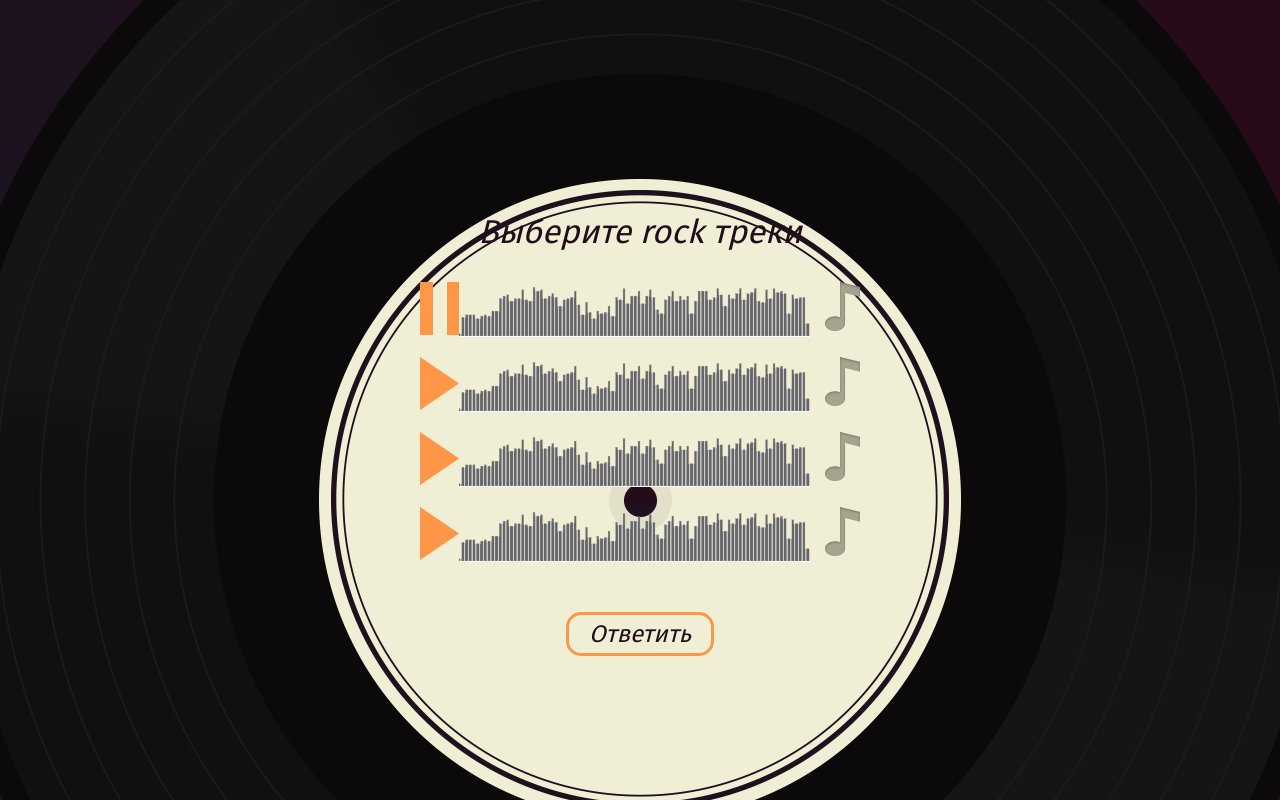
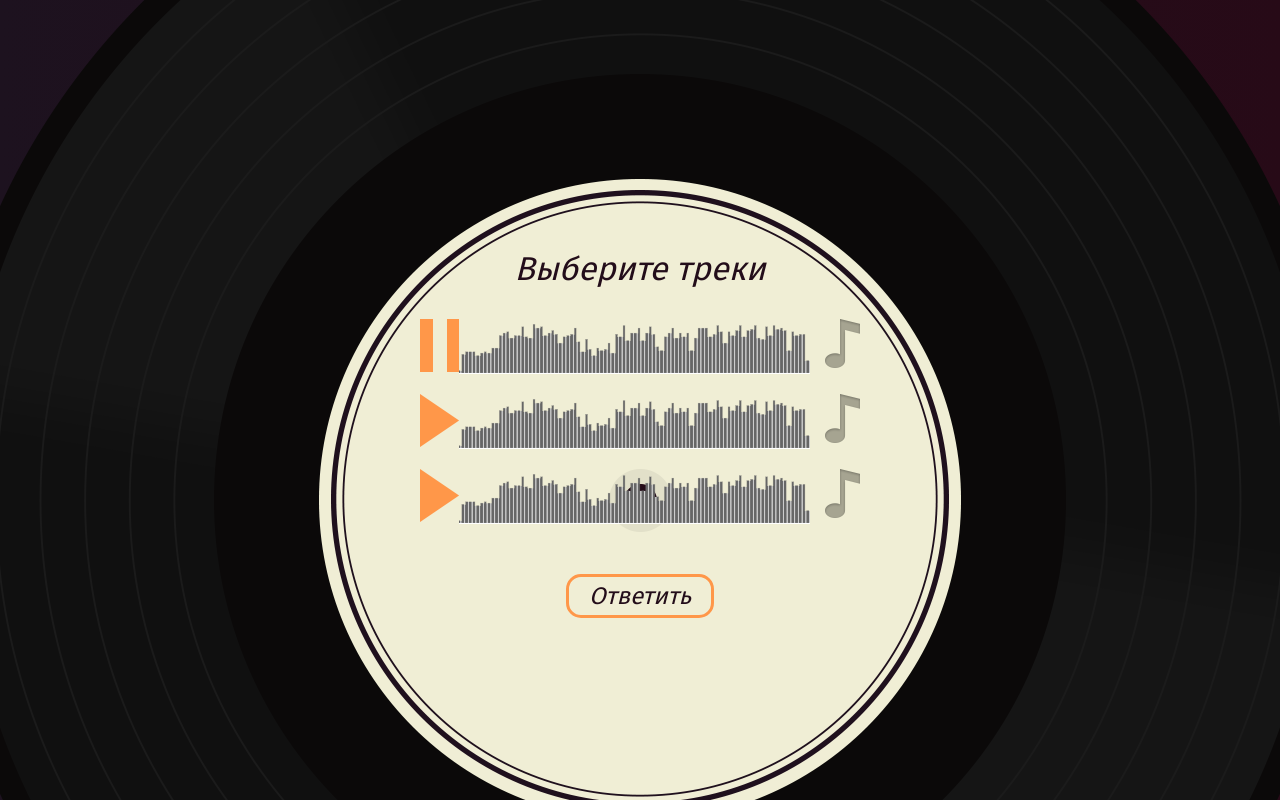
Before and after one commit to egor-js/1342395-guess-melody-4, a React app: page /genre in a window 1280 px wide. Shown: the top 800 px of the page. Built offline with nearby package versions, Linux system fonts and the light colour scheme.

Commit message:
add player's HOC

```diff
--- a/src/components/app/app.jsx
+++ b/src/components/app/app.jsx
@@ -6,6 +6,10 @@ import ArtistQuestionScreen from "../artist-question-screen/artist-question-scre
 import GameScreen from "../game-screen/game-screen.jsx";
 import GenreQuestionScreen from "../genre-question-screen/genre-question-screen.jsx";
 import {GameType} from "../../const.js";
+import withAudioPlayer from "../../hocs/with-audio-player/with-audio-player.js";
+
+const GenreQuestionScreenWrapped = withAudioPlayer(GenreQuestionScreen);
+const ArtistQuestionScreenWrapped = withAudioPlayer(ArtistQuestionScreen);
 
 class App extends PureComponent {
   constructor(props) {
@@ -24,39 +28,14 @@ class App extends PureComponent {
             {this._renderGameScreen()}
           </Route>
           <Route exact path="/artist">
-            <ArtistQuestionScreen
+            <ArtistQuestionScreenWrapped
               question={questions[1]}
               onAnswer={() => {}}
             />
           </Route>
           <Route exact path="/genre">
-            <GenreQuestionScreen
+            <GenreQuestionScreenWrapped
               question={questions[0]}
-              onAnswer={() => {}}
-            />
-          </Route>
-        </Switch>
-      </BrowserRouter>
-    );
-  }
-
-  render() {
-    const {questions} = this.props;
-    return (
-      <BrowserRouter>
-        <Switch>
-          <Route exact path="/">
-            {this._renderGameScreen()}
-          </Route>
-          <Route exact path="/artist">
-            <ArtistQuestionScreen
-              question={questions[0]}
-              onAnswer={() => {}}
-            />
-          </Route>
-          <Route exact path="/genre">
-            <GenreQuestionScreen
-              question={questions[1]}
               onAnswer={() => {}}
             />
           </Route>
@@ -90,7 +69,7 @@ class App extends PureComponent {
             <GameScreen
               type={question.type}
             >
-              <ArtistQuestionScreen
+              <ArtistQuestionScreenWrapped
                 question={question}
                 onAnswer={() => {
                   this.setState((prevState) => ({
@@ -105,7 +84,7 @@ class App extends PureComponent {
             <GameScreen
               type={question.type}
             >
-              <GenreQuestionScreen
+              <GenreQuestionScreenWrapped
                 question={question}
                 onAnswer={() => {
                   this.setState((prevState) => ({
--- a/src/components/artist-question-screen/artist-question-screen.jsx
+++ b/src/components/artist-question-screen/artist-question-screen.jsx
@@ -1,20 +1,11 @@
 import React, {PureComponent} from "react";
 import PropTypes from "prop-types";
 import {GameType} from "../../const.js";
-import AudioPlayer from "../audio-player/audio-player.jsx";
 
 class ArtistQuestionScreen extends PureComponent {
-  constructor(props) {
-    super(props);
-
-    this.state = {
-      isPlaying: true,
-    };
-  }
 
   render() {
-    const {isPlaying} = this.state;
-    const {onAnswer, question} = this.props;
+    const {onAnswer, question, renderPlayer} = this.props;
     const {
       answers,
       song,
@@ -25,11 +16,7 @@ class ArtistQuestionScreen extends PureComponent {
         <h2 className="game__title">Кто исполняет эту песню?</h2>
         <div className="game__track">
           <div className="track">
-            <AudioPlayer
-              isPlaying={isPlaying}
-              src={song.src}
-              onPlayButtonClick={() => this.setState({isPlaying: !isPlaying})}
-            />
+            {renderPlayer(song.src, 0)}
           </div>
         </div>
 
@@ -67,6 +54,7 @@ ArtistQuestionScreen.propTypes = {
     }).isRequired,
     type: PropTypes.oneOf([GameType.ARTIST, GameType.GENRE]).isRequired,
   }).isRequired,
+  renderPlayer: PropTypes.func.isRequired,
 };
 
 export default ArtistQuestionScreen;
--- a/src/components/genre-question-screen/genre-question-screen.jsx
+++ b/src/components/genre-question-screen/genre-question-screen.jsx
@@ -1,21 +1,19 @@
 import React, {PureComponent} from "react";
 import PropTypes from "prop-types";
 import {GameType} from "../../const.js";
-import AudioPlayer from "../audio-player/audio-player.jsx";
 
 class GenreQuestionScreen extends PureComponent {
   constructor(props) {
     super(props);
 
     this.state = {
-      activePlayer: 0,
       answers: [false, false, false, false],
     };
   }
 
   render() {
-    const {onAnswer, question} = this.props;
-    const {answers: userAnswers, activePlayer} = this.state;
+    const {onAnswer, question, renderPlayer} = this.props;
+    const {answers: userAnswers} = this.state;
     const {answers, genre} = question;
 
     return (
@@ -30,15 +28,7 @@ class GenreQuestionScreen extends PureComponent {
         >
           {answers.map((answer, i) => (
             <div key={`${i}-${answer.src}`} className="track">
-              <AudioPlayer
-                onPlayButtonClick={() => {
-                  this.setState({
-                    activePlayer: activePlayer === i ? -1 : i,
-                  });
-                }}
-                isPlaying={i === activePlayer}
-                src={answer.src}
-              />
+              {renderPlayer(answer.src, i)}
               <div className="game__answer">
                 <input className="game__input visually-hidden" type="checkbox" name="answer" value={`answer-${i}`}
                   id={`answer-${i}`}
@@ -74,6 +64,7 @@ GenreQuestionScreen.propTypes = {
     genre: PropTypes.string.isRequired,
     type: PropTypes.oneOf([GameType.ARTIST, GameType.GENRE]).isRequired,
   }).isRequired,
+  renderPlayer: PropTypes.func.isRequired,
 };
 
 
--- /dev/null
+++ b/src/hocs/with-audio-player/with-audio-player.js
@@ -0,0 +1,39 @@
+import React, {PureComponent} from 'react';
+import AudioPlayer from "../../components/audio-player/audio-player.jsx";
+
+const withActivePlayer = (Component) => {
+  class WithActivePlayer extends PureComponent {
+    constructor(props) {
+      super(props);
+
+      this.state = {
+        activePlayerId: 0,
+      };
+    }
+
+    render() {
+      const {activePlayerId} = this.state;
+
+      return <Component
+        {...this.props}
+        renderPlayer={(src, id) => {
+          return (
+            <AudioPlayer
+              src={src}
+              isPlaying={id === activePlayerId}
+              onPlayButtonClick={() => this.setState({
+                activePlayerId: activePlayerId === id ? -1 : id
+              })}
+            />
+          );
+        }}
+      />;
+    }
+  }
+
+  WithActivePlayer.propTypes = {};
+
+  return WithActivePlayer;
+};
+
+export default withActivePlayer;
```
Also changed, not shown: 2 other files (tests, documents, lock files or other folders).
